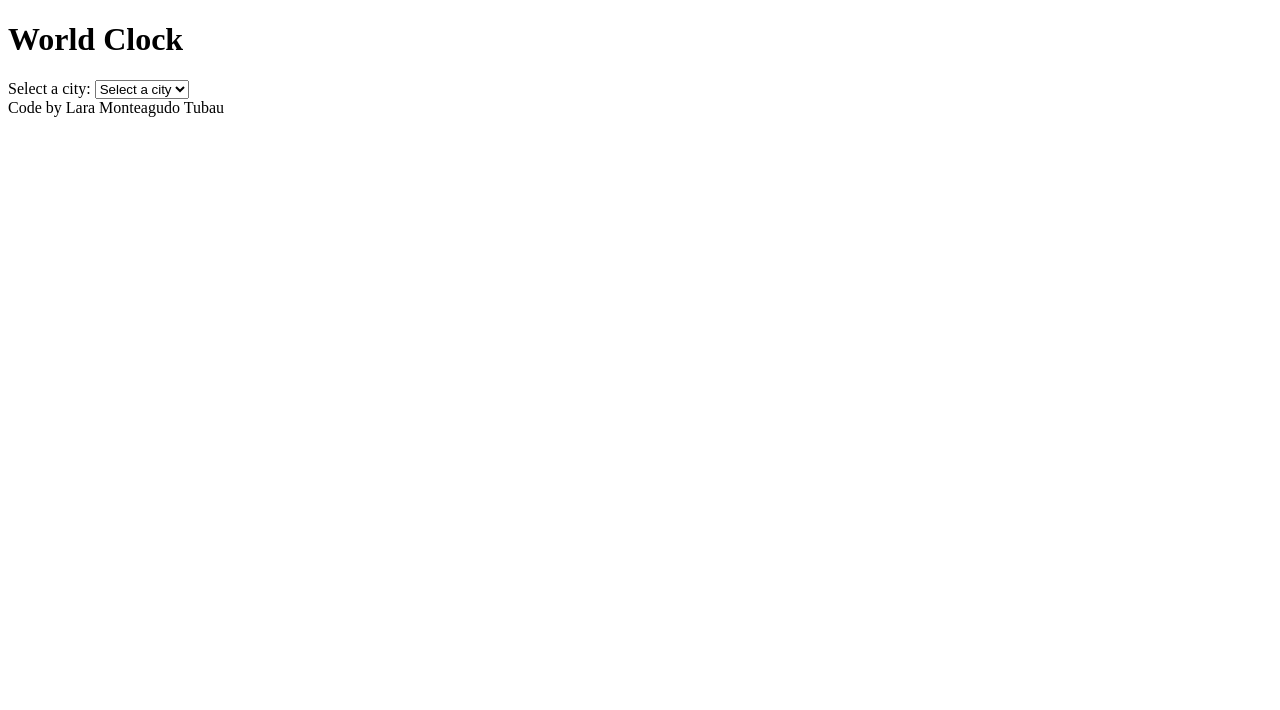
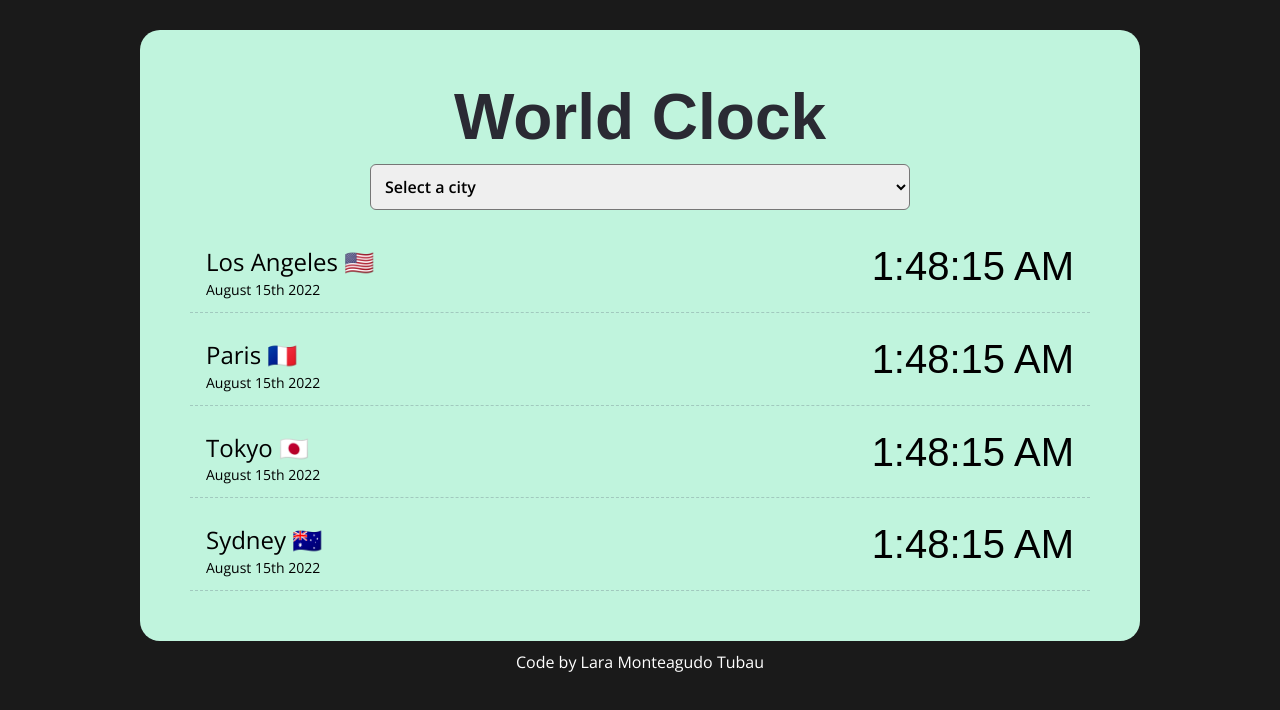
Before and after one commit to pylxi/WorldClock, a plain HTML site: page index.html in a window 1280 px wide. Drawn offline with nearby package versions, Linux system fonts and the light colour scheme; a web font is replaced by a local one.

Commit message:
css update

```diff
--- a/index.html
+++ b/index.html
@@ -4,22 +4,69 @@
     <title>SheCodes</title>
     <meta charset="UTF-8" />
 
-    <link href="src/styles.css" rel="stylesheet" type="text/css" />
+    <link href="src/style.css" rel="stylesheet" type="text/css" />
+    <link rel="preconnect" href="https://fonts.googleapis.com" />
+    <link rel="preconnect" href="https://fonts.gstatic.com" crossorigin />
+    <link
+      href="https://fonts.googleapis.com/css2?family=Handjet:wght@100..900&display=swap"
+      rel="stylesheet"
+    />
+    <link
+      href="https://fonts.googleapis.com/css2?family=Open+Sans:ital,wght@0,300..800;1,300..800&display=swap"
+      rel="stylesheet"
+    />
     <script src="https://cdnjs.cloudflare.com/ajax/libs/moment.js/2.29.4/moment.min.js"></script>
     <script src="https://cdnjs.cloudflare.com/ajax/libs/moment-timezone/0.5.37/moment-timezone-with-data-1970-2030.min.js"></script>
   </head>
 
   <body>
-    <h1>World Clock</h1>
-    <label for="timezone">Select a city:</label>
+    <div class="container">
+      <h1 class="title">World Clock</h1>
+      <select name="timezone" id="timezone" class="select">
+        <option value="Select a city">Select a city</option>
+        <option value="paris">Paris 🇫🇷</option>
+        <option value="tokyo">Tokyo 🇯🇵</option>
+        <option value="sydney">Sydney 🇦🇺</option>
+      </select>
 
-    <select name="timezone" id="timezone">
-      `
-      <option value="">Select a city</option>
-      <option value="paris">Paris 🇫🇷</option>
-      <option value="tokyo">Tokyo 🇯🇵</option>
-      <option value="sydney">Sydney 🇦🇺</option>
-    </select>
+      <div class="cities">
+        <div class="city">
+          <div class="info-left">
+            <h2>Los Angeles 🇺🇸</h2>
+            <div class="date">August 15th 2022</div>
+          </div>
+
+          <div class="time">1:48:15 AM</div>
+        </div>
+
+        <div class="city">
+          <div class="info-left">
+            <h2>Paris 🇫🇷</h2>
+            <div class="date">August 15th 2022</div>
+          </div>
+
+          <div class="time">1:48:15 AM</div>
+        </div>
+
+        <div class="city">
+          <div class="info-left">
+            <h2>Tokyo 🇯🇵</h2>
+            <div class="date">August 15th 2022</div>
+          </div>
+
+          <div class="time">1:48:15 AM</div>
+        </div>
+
+        <div class="city">
+          <div class="info-left">
+            <h2>Sydney 🇦🇺</h2>
+            <div class="date">August 15th 2022</div>
+          </div>
+
+          <div class="time">1:48:15 AM</div>
+        </div>
+      </div>
+    </div>
   </body>
 
   <footer>Code by Lara Monteagudo Tubau</footer>
--- a/src/style.css
+++ b/src/style.css
@@ -0,0 +1,80 @@
+h1 {
+  font-family: "Handjet", sans-serif;
+  color: #2a2a33;
+  font-size: 4em;
+  text-align: center;
+}
+
+h2 {
+  font-size: 24px;
+  font-weight: 200;
+}
+
+body {
+  background: #1a1a1a;
+  padding: 20px;
+  justify-content: center;
+  font-family: "Open Sans", sans-serif;
+  margin: auto;
+  text-align: center;
+}
+
+footer {
+  color: white;
+}
+
+.title {
+  margin: 0;
+}
+
+.container {
+  max-width: 900px;
+  border-radius: 20px;
+  margin: 10px auto;
+  background: #c0f4dd;
+  display: flex;
+  flex-direction: column;
+  padding: 50px 50px;
+  justify-content: center;
+}
+
+.select {
+  width: 60%;
+  margin: 10px auto;
+  font-family: "Open Sans", sans-serif;
+  border-radius: 6px;
+  font-weight: 600;
+  font-size: 16px;
+  padding: 10px;
+}
+
+.cities {
+  display: flex;
+  flex-direction: column;
+}
+
+.city {
+  display: flex;
+  flex-direction: row;
+  justify-content: space-between;
+  align-content: center;
+  padding: 18px 16px;
+  font-size: 20px;
+  line-height: 8px;
+  border-bottom: 1px dashed rgba(39, 32, 68, 0.2);
+}
+
+.info-left {
+  text-align: left;
+}
+
+.time {
+  font-family: "Handjet", sans-serif;
+  font-size: 40px;
+  align-content: center;
+  font-family: 400;
+}
+
+.date {
+  font-size: 14px;
+}
```
